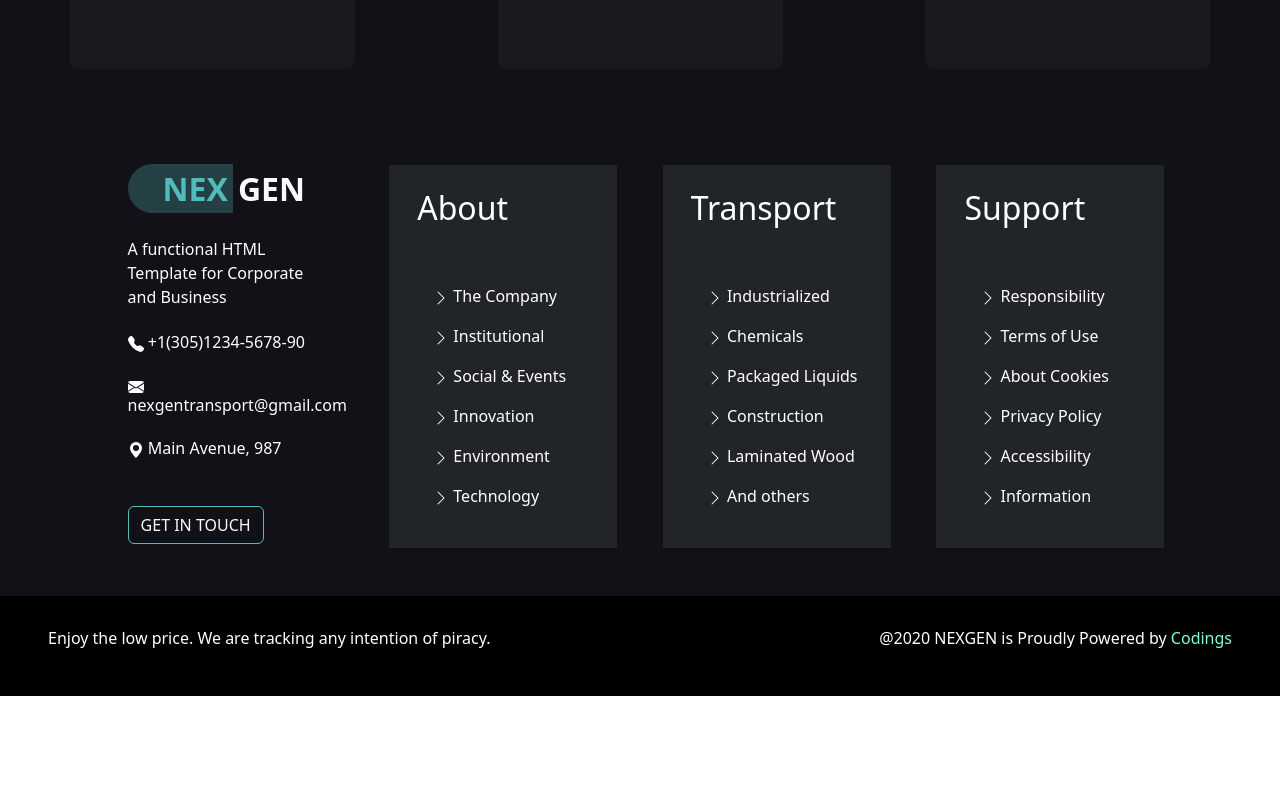
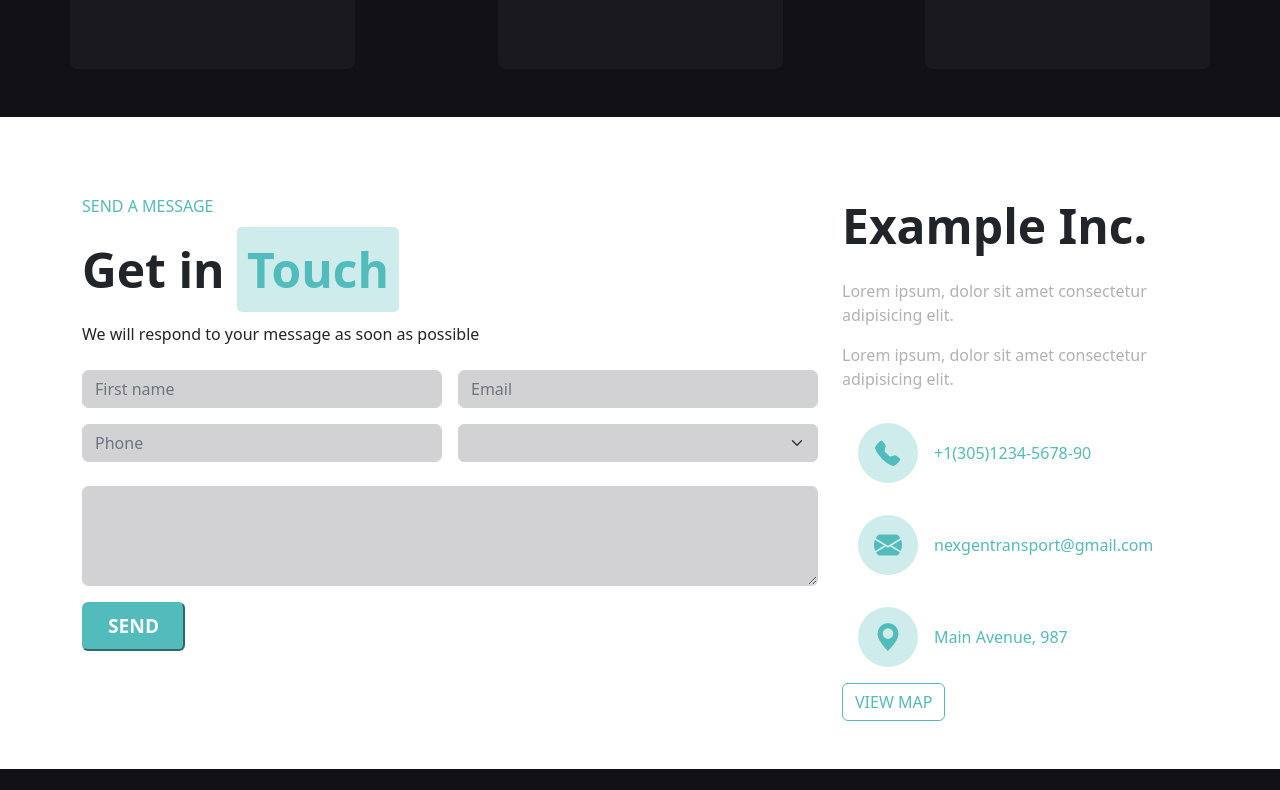
Before and after one commit to lucaruboni/proj-html-vuejs, a Vue app: page / in a window 1280 px wide. Shown: the part 3990-4780 px from the top of the page. Before the commit the page ends 4686 px from the top, so only its background shows below. Built offline with nearby package versions, Linux system fonts and the light colour scheme.

Commit message:
[add] sixth section, use of props to display company info

```diff
--- a/src/components/PageMain.vue
+++ b/src/components/PageMain.vue
@@ -4,6 +4,8 @@ import SecondSection from './SecondSection.vue'
 import ThirdSection from './ThirdSection.vue'
 import FourthSection from './FourthSection.vue'
 import FifthSection from './FifthSection.vue'
+import SixthSection from './SixthSection.vue'
+import infos from './data/nexgen_header.json';
 export default{
     name: 'PageMain',
     components: {
@@ -11,7 +13,13 @@ export default{
         SecondSection,
         ThirdSection,
         FourthSection,
-        FifthSection
+        FifthSection,
+        SixthSection
+    },
+    data(){
+        return{
+            infos: infos
+        }
     }
 }
 
@@ -70,14 +78,23 @@ export default{
 
                                                         <!-- /FIFTH SECTION -->
 
+                                                            <!-- SIXTH SECTION -->
+    <section>
+        <SixthSection  :cell_number="info.cell_number" :email="info.email" :address="info.address" v-for="info in infos"></SixthSection>
+    </section>
+
+
+
+                                                        <!-- /SIXTH SECTION -->
+
 </main>
 
 
 </template>
 
 <style lang="scss" scoped>
+
 @use './scss/partials/variables.scss' as *;
-
 
   .bg_dark{
       background-color: $bg-primary;
@@ -94,8 +111,4 @@ export default{
   }
 
 
-
-
-
-
 </style>
--- /dev/null
+++ b/src/components/SixthSection.vue
@@ -0,0 +1,162 @@
+<script>
+
+export default{
+    name: 'SixthSection',
+    props: {
+        address: String,
+        cell_number: String,
+        email: String
+    },
+
+}
+
+</script>
+
+<template>
+        <div class="container">
+            <div class="row">
+                <div class="col-8 my-5">
+                    <div class="text_area mt-3">
+                        <h6 class="text_primary pt-3">SEND A MESSAGE</h6>
+                                <h1 class="py-3">Get in <span class="bg_primary_transparent_square text_primary">Touch</span></h1>
+                                <p id="presentation_p">We will respond to your message as soon as possible</p>
+                    </div>
+
+
+                                                <!-- FORM -->
+
+                    <div class="row g-3">
+                      <div class="col p-2">
+                        <input type="text" class="form-control bg_grey" placeholder="First name" aria-label="First name">
+                      </div>
+                      <div class="col p-2">
+                        <input type="text" class="form-control bg_grey" placeholder="Email" aria-label="Last name">
+                      </div>
+
+                    </div>
+
+                    <div class="row g-3">
+
+                      <div class="col p-2">
+                        <input type="text" class="form-control bg_grey" placeholder="Phone" aria-label="First name">
+                      </div>
+
+                      <div class="col p-2">
+                        <select id="inputState" class="form-select bg_grey">
+                          <option selected></option>
+                          <option>...</option>
+                        </select>
+
+                      </div>
+
+                      <div class="form-floating">
+                        <textarea class="form-control bg_grey"  id="floatingTextarea2" style="height: 100px;"></textarea>
+                        <label for="floatingTextarea2"></label>
+                      </div>
+
+                    </div>
+
+                    <button class="bg_btn py-2 px-4 rounded-2 text-light">SEND</button>
+
+                </div>
+
+
+                                                    <!-- /FORM -->
+
+
+                <div class="col-4 my-5">
+                    <div class="text_area mt-3">
+
+                                <h1 class="py-3">Example Inc.</h1>
+                                <p class="text_dark">Lorem ipsum, dolor sit amet consectetur adipisicing elit.</p>
+                                <p class="text_dark">Lorem ipsum, dolor sit amet consectetur adipisicing elit.</p>
+
+
+                                    <div class="icon_row d-flex gap-3 p-3 text_primary">
+                                        <svg xmlns="http://www.w3.org/2000/svg" width="60" height="60" fill="currentColor" class="bi bi-telephone-fill bg_primary_transparent" viewBox="0 0 16 16">
+                                        <path fill-rule="evenodd" d="M1.885.511a1.745 1.745 0 0 1 2.61.163L6.29 2.98c.329.423.445.974.315 1.494l-.547 2.19a.678.678 0 0 0 .178.643l2.457 2.457a.678.678 0 0 0 .644.178l2.189-.547a1.745 1.745 0 0 1 1.494.315l2.306 1.794c.829.645.905 1.87.163 2.611l-1.034 1.034c-.74.74-1.846 1.065-2.877.702a18.634 18.634 0 0 1-7.01-4.42 18.634 18.634 0 0 1-4.42-7.009c-.362-1.03-.037-2.137.703-2.877L1.885.511z"/>
+                                        </svg>
+                                        <span class="align-self-center">
+                                            {{ cell_number }}
+                                        </span>
+
+                                    </div>
+
+                                    <div class="icon_row d-flex gap-3 p-3 text_primary">
+                                        <svg xmlns="http://www.w3.org/2000/svg" width="60" height="60" fill="currentColor" class="bi bi-envelope-fill bg_primary_transparent" viewBox="0 0 16 16">
+                                          <path d="M.05 3.555A2 2 0 0 1 2 2h12a2 2 0 0 1 1.95 1.555L8 8.414.05 3.555ZM0 4.697v7.104l5.803-3.558L0 4.697ZM6.761 8.83l-6.57 4.027A2 2 0 0 0 2 14h12a2 2 0 0 0 1.808-1.144l-6.57-4.027L8 9.586l-1.239-.757Zm3.436-.586L16 11.801V4.697l-5.803 3.546Z"/>
+                                        </svg>
+                                        <span class="align-self-center">
+                                            {{ email }}
+                                        </span>
+
+                                    </div>
+
+                                    <div class="icon_row d-flex gap-3 p-3 text_primary">
+                                        <svg xmlns="http://www.w3.org/2000/svg" width="60" height="60" fill="currentColor" class="bi bi-geo-alt-fill bg_primary_transparent" viewBox="0 0 16 16">
+                                          <path d="M8 16s6-5.686 6-10A6 6 0 0 0 2 6c0 4.314 6 10 6 10zm0-7a3 3 0 1 1 0-6 3 3 0 0 1 0 6z"/>
+                                        </svg>
+                                        <span class="align-self-center">
+                                            {{ address }}
+                                        </span>
+                                    </div>
+
+                                    <button class="btn btn_border text_primary">VIEW MAP</button>
+
+
+                    </div>
+                </div>
+
+
+
+            </div>
+        </div>
+</template>
+
+<style lang="scss" scoped>
+
+@use './scss/partials/variables.scss' as *;
+  .bg_primary_transparent_square{
+      background-color: $primary-transparent;
+      border-radius: 5px;
+      padding: 10px;
+  }
+
+  .bg_primary_transparent{
+      background-color: $primary-transparent;
+      border-radius: 50%;
+      padding: 1rem;
+  }
+  .text_primary{
+      color: $primary;
+  }
+
+
+  .text_area{
+     h1{
+        font-size: 3rem;
+        font-weight: 700
+     }
+  }
+
+  .bg_grey{
+    background-color: $text-dark-bg;
+  }
+
+ .bg_btn{
+    background-color: $primary;
+    border-color: $primary;
+    font-size: 1.2rem;
+    font-weight: 600;
+    margin-top: 1rem;
+
+ }
+
+ .text_dark{
+    color: $text-dark;
+
+ }
+ .btn_border{
+        border-color: $primary;
+    }
+</style>
--- a/src/components/scss/partials/variables.scss
+++ b/src/components/scss/partials/variables.scss
@@ -8,3 +8,4 @@ $bg-alternative: #eef4ed;
 $light: white;
 $text-dark: #b1b1b7;
 $bg-grey: #19191f;
+$text-dark-bg: #b1b1b794;
```
